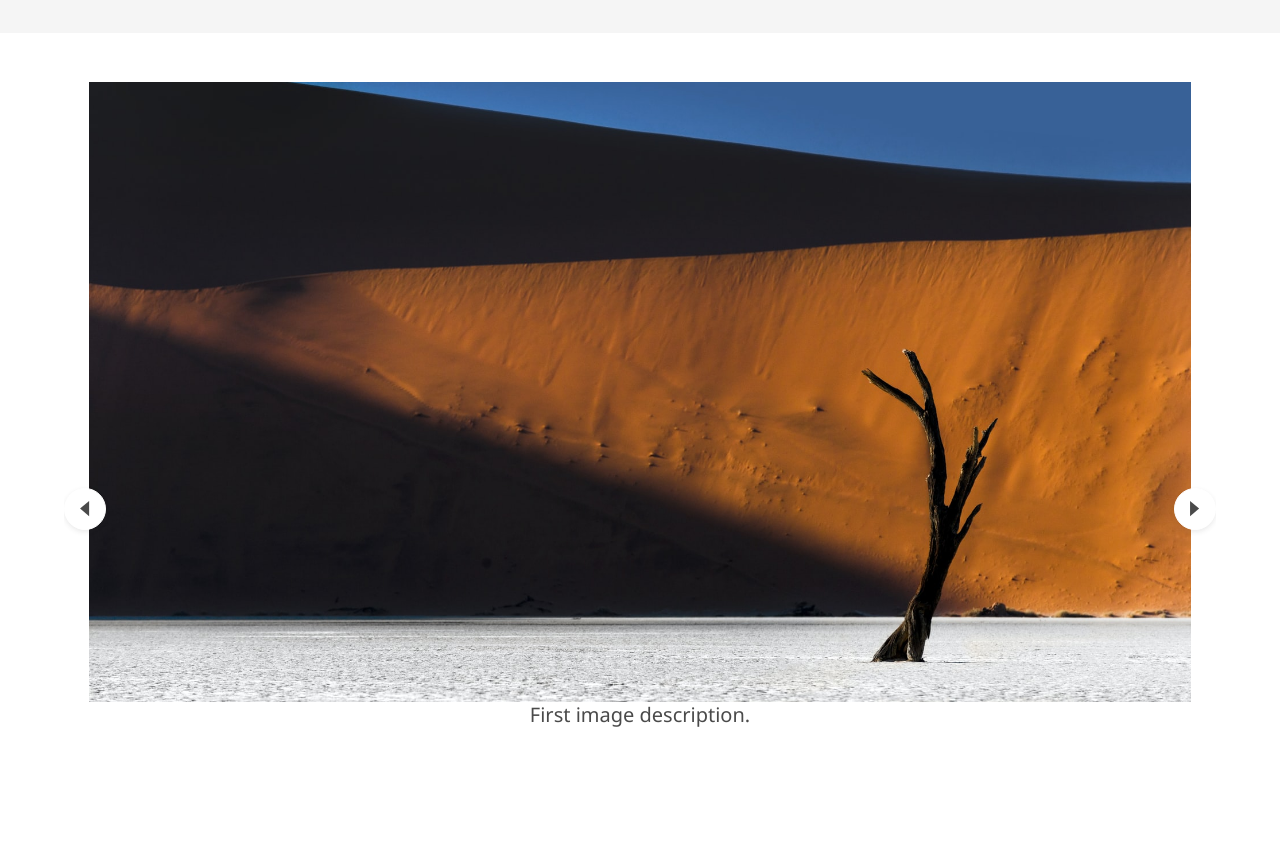
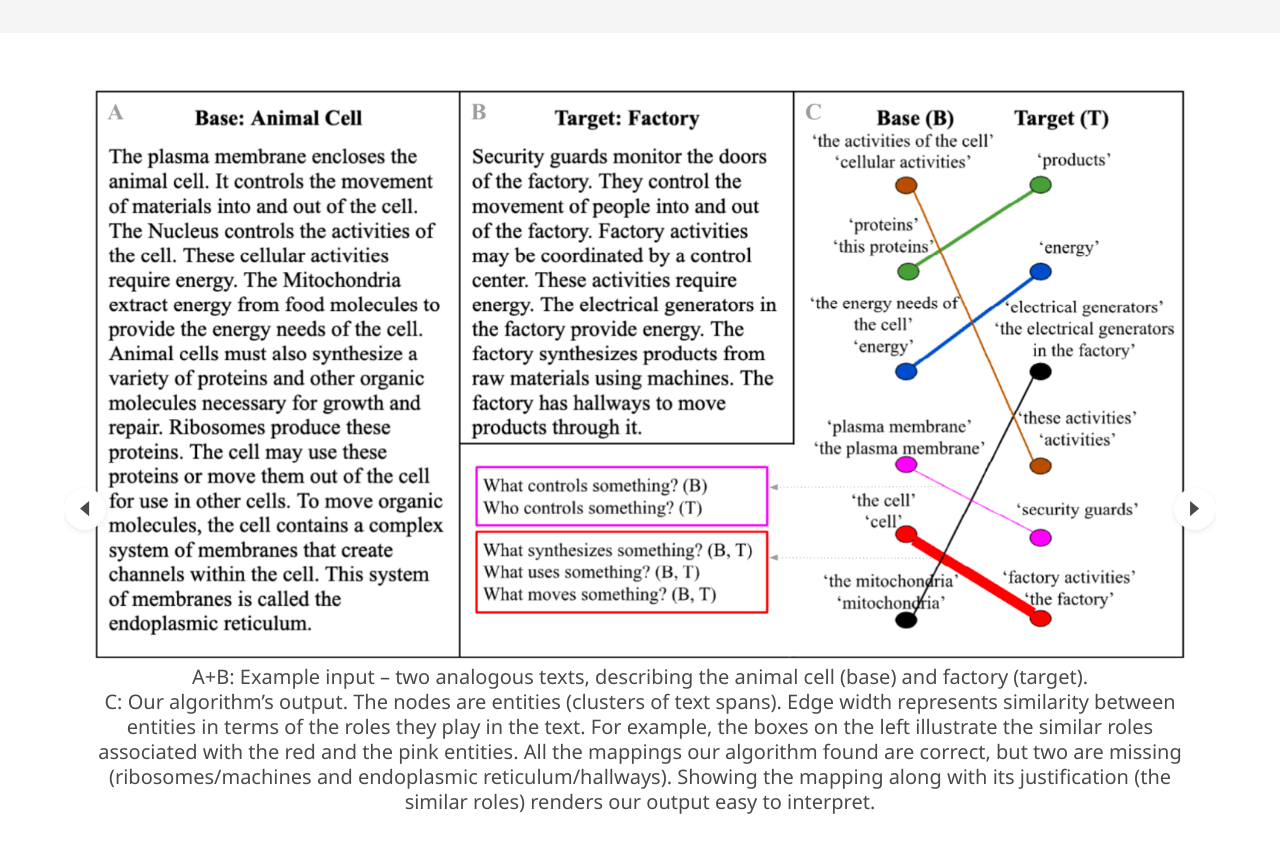
Before and after one commit to orensul/analogies_proc_texts, a plain HTML site: page index.html in a window 1280 px wide. Shown: the part 1235-2080 px from the top of the page. Drawn offline with nearby package versions, Linux system fonts and the light colour scheme; some icons are missing; a web font is replaced by a local one.

Commit message:
first img

```diff
--- a/index.html
+++ b/index.html
@@ -151,9 +151,9 @@
       <div id="results-carousel" class="carousel results-carousel">
        <div class="item">
         <!-- Your image here -->
-        <img src="static/images/carousel1.jpg" alt="MY ALT TEXT"/>
+        <img src="static/images/website_img1.png" alt="MY ALT TEXT"/>
         <h2 class="subtitle has-text-centered">
-          First image description.
+          A+B: Example input – two analogous texts, describing the animal cell (base) and factory (target). <br/> C: Our algorithm’s output. The nodes are entities (clusters of text spans). Edge width represents similarity between entities in terms of the roles they play in the text. For example, the boxes on the left illustrate the similar roles associated with the red and the pink entities. All the mappings our algorithm found are correct, but two are missing (ribosomes/machines and endoplasmic reticulum/hallways). Showing the mapping along with its justification (the similar roles) renders our output easy to interpret.
         </h2>
       </div>
       <div class="item">
```
Also changed, not shown: static/images/website_img1.png (added).
